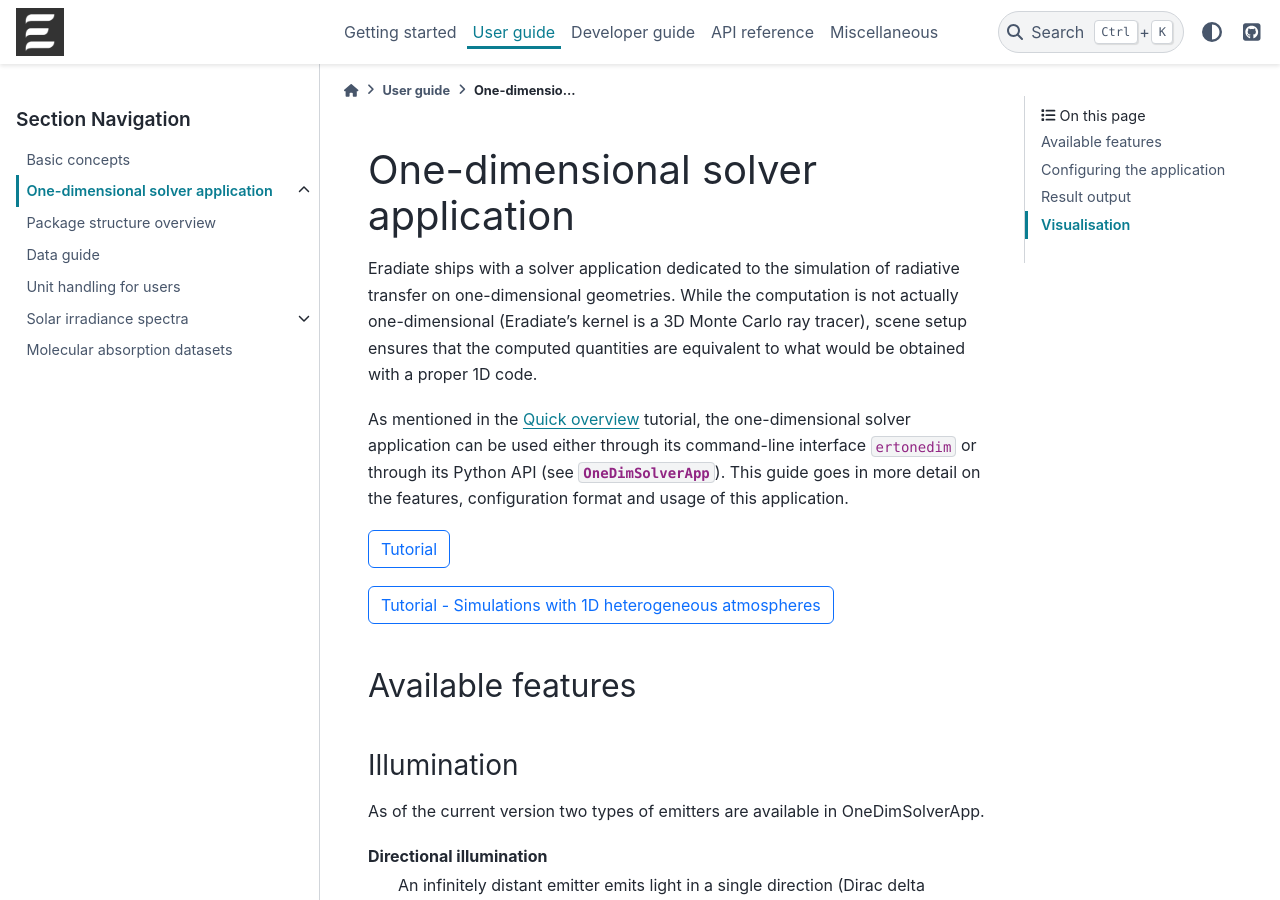
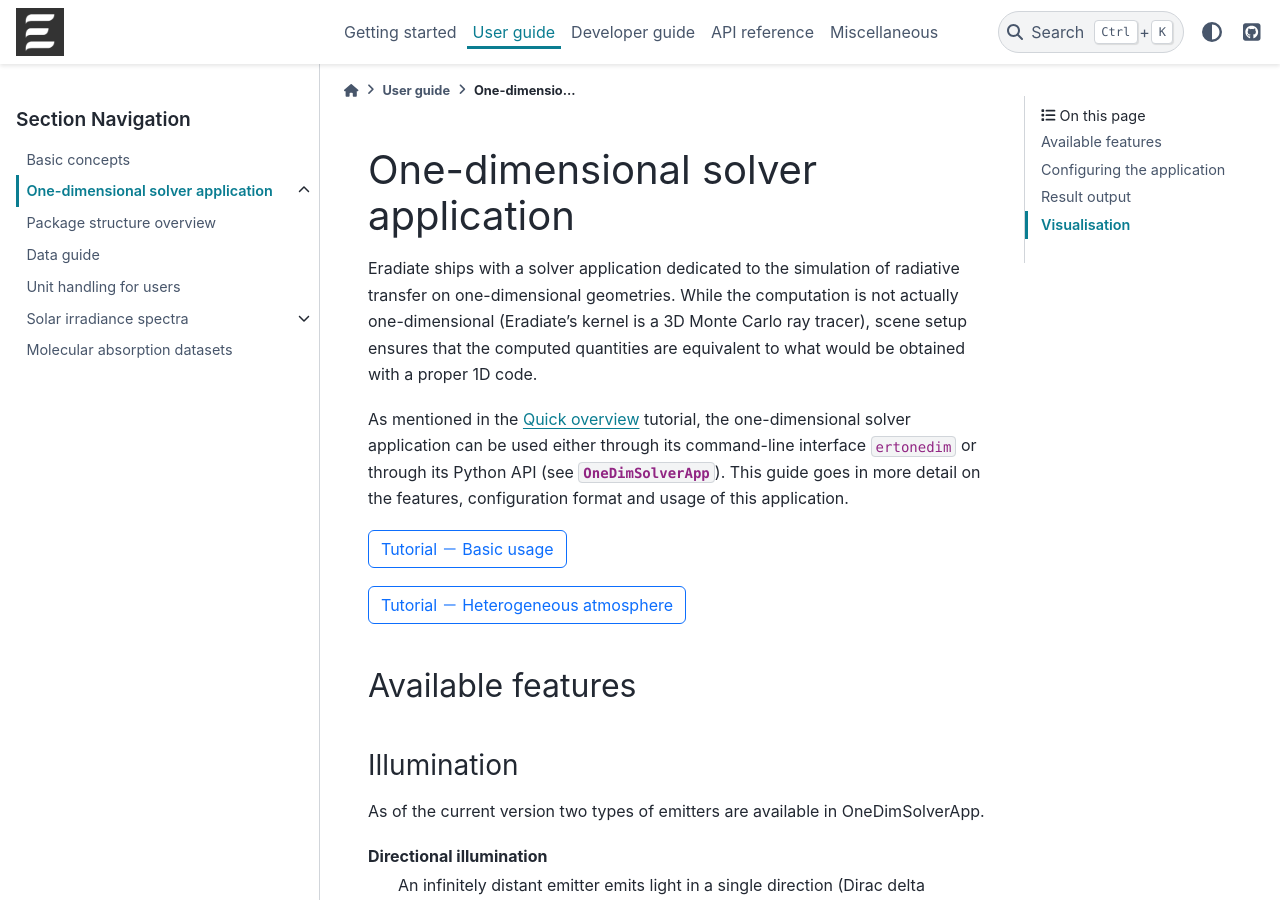
Before and after one commit to eradiate/eradiate, a Sphinx documentation site: the page built from docs/rst/user_guide/onedim_solver_app.rst, in a window 1280 px wide and 900 px high. Built offline with Sphinx 7.4.7 and the PyData theme 0.15.4, drawn with Linux system fonts in a browser that asks for light colours; pages that are not in the unit, such as notebooks, are missing from menus.

Commit message:
Minor changes to docs

```diff
--- a/docs/rst/user_guide/onedim_solver_app.rst
+++ b/docs/rst/user_guide/onedim_solver_app.rst
@@ -21,17 +21,17 @@ features, configuration format and usage of this application.
    :maxdepth: 1
    :hidden:
 
-   Tutorial <../../notebooks/tutorials/onedim_solver_app/onedim_solver_app.ipynb>
-   Heterogeneous atmospheres <../../notebooks/tutorials/onedim_solver_app/heterogeneous_atmospheres.ipynb>
+   Tutorial － Basic usage <../../notebooks/tutorials/onedim_solver_app/onedim_solver_app.ipynb>
+   Tutorial － Heterogeneous atmosphere <../../notebooks/tutorials/onedim_solver_app/heterogeneous_atmospheres.ipynb>
 
 .. link-button:: tut-onedim_solver_app
    :type: ref
-   :text: Tutorial
+   :text: Tutorial － Basic usage
    :classes: btn-outline-primary btn-block
 
 .. link-button:: tut-heterogeneous_atmospheres
    :type: ref
-   :text: Tutorial - Simulations with 1D heterogeneous atmospheres
+   :text: Tutorial － Heterogeneous atmosphere
    :classes: btn-outline-primary btn-block
 
 Available features
```
